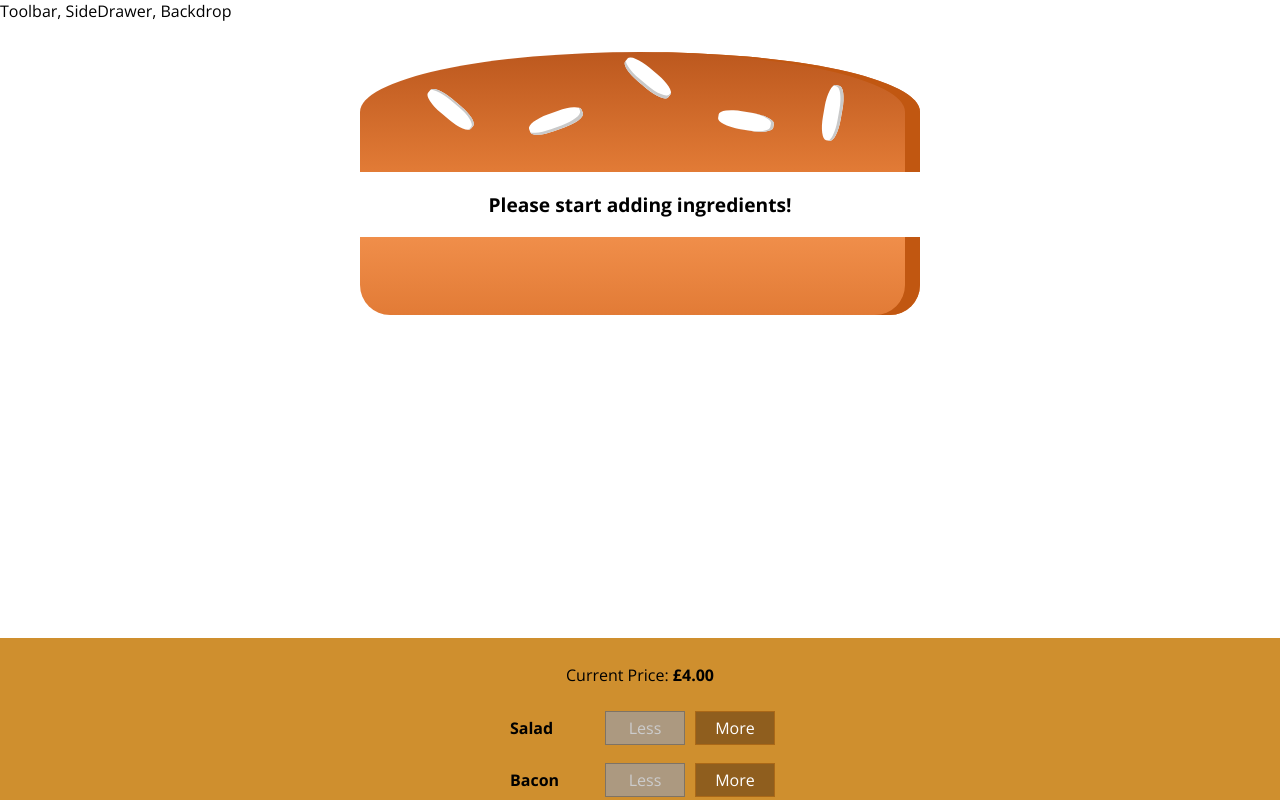
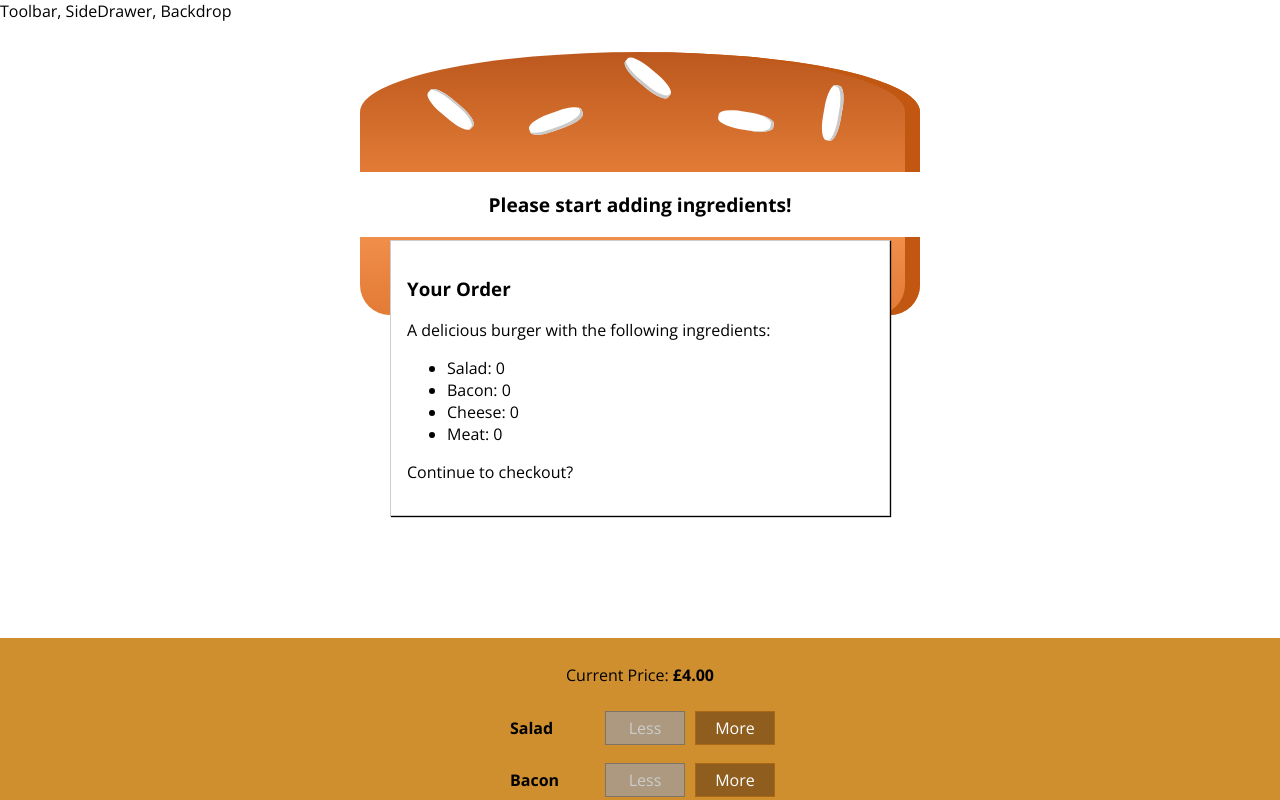
Before and after one commit to charlescampbell/burger-builder, a React (Create React App) app: page / in a window 1280 px wide. Shown: the top 800 px of the page. Built offline with nearby package versions, Linux system fonts and the light colour scheme.

Commit message:
Completed lecture 166

```diff
--- /dev/null
+++ b/src/components/Burger/OrderSummary/OrderSummary.js
@@ -0,0 +1,27 @@
+import React from 'react';
+
+import Aux from '../../../hoc/Aux';
+
+const orderSummary = ( props ) => {
+  const ingredientSummary = Object.keys( props.ingredients )
+    .map( igKey => {
+      return (
+      <li key = { igKey }>
+        <span style = { { textTransform: 'capitalize' } }>{ igKey }</span>: { props.ingredients[igKey] }
+      </li> );
+    } );
+
+
+  return (
+    <Aux>
+      <h3>Your Order</h3>
+      <p>A delicious burger with the following ingredients:</p>
+      <ul>
+        { ingredientSummary }
+      </ul>
+      <p>Continue to checkout?</p>
+    </Aux>
+  )
+};
+
+export default orderSummary;
--- /dev/null
+++ b/src/components/UI/Modal/Modal.js
@@ -0,0 +1,11 @@
+import React from 'react';
+
+import classes from './Modal.module.css'
+
+const modal = ( props ) => (
+  <div className = { classes.Modal }>
+    { props.children }
+  </div>
+);
+
+export default modal
--- /dev/null
+++ b/src/components/UI/Modal/Modal.module.css
@@ -0,0 +1,20 @@
+.Modal {
+  position: fixed;
+  z-index: 500;
+  background-color: white;
+  width: 70%;
+  border: 1px solid #ccc;
+  box-shadow: 1px 1px 1px black;
+  padding: 16px;
+  left: 15%;
+  top: 30%;
+  box-sizing: border-box;
+  transition: all 0.3s ease-out;
+}
+
+@media (min-width: 600px) {
+  .Modal {
+      width: 500px;
+      left: calc(50% - 250px);
+  }
+}
--- a/src/components/containers/BurgerBuilder/BurgerBuilder.js
+++ b/src/components/containers/BurgerBuilder/BurgerBuilder.js
@@ -3,6 +3,8 @@
 import Aux from '../../../hoc/Aux';
 import Burger from '../../Burger/Burger';
 import BuildControls from '../../Burger/BuildControls/BuildControls';
+import Modal from '../../../components/UI/Modal/Modal'
+import OrderSumary from '../../../components/Burger/OrderSummary/OrderSummary'
 
 const INGREDIENT_PRICES = {
   salad: 0.5,
@@ -76,6 +78,9 @@
 
     return (
       <Aux>
+        <Modal>
+          <OrderSumary ingredients = { this.state.ingredients }/>
+        </Modal>
         <Burger ingredients = { this.state.ingredients } />
         <BuildControls
           ingredientAdded = { this.addIngredientHandler }
```
Also changed, not shown: src/components/UI/Backdrop/Backdrop.js (added).
